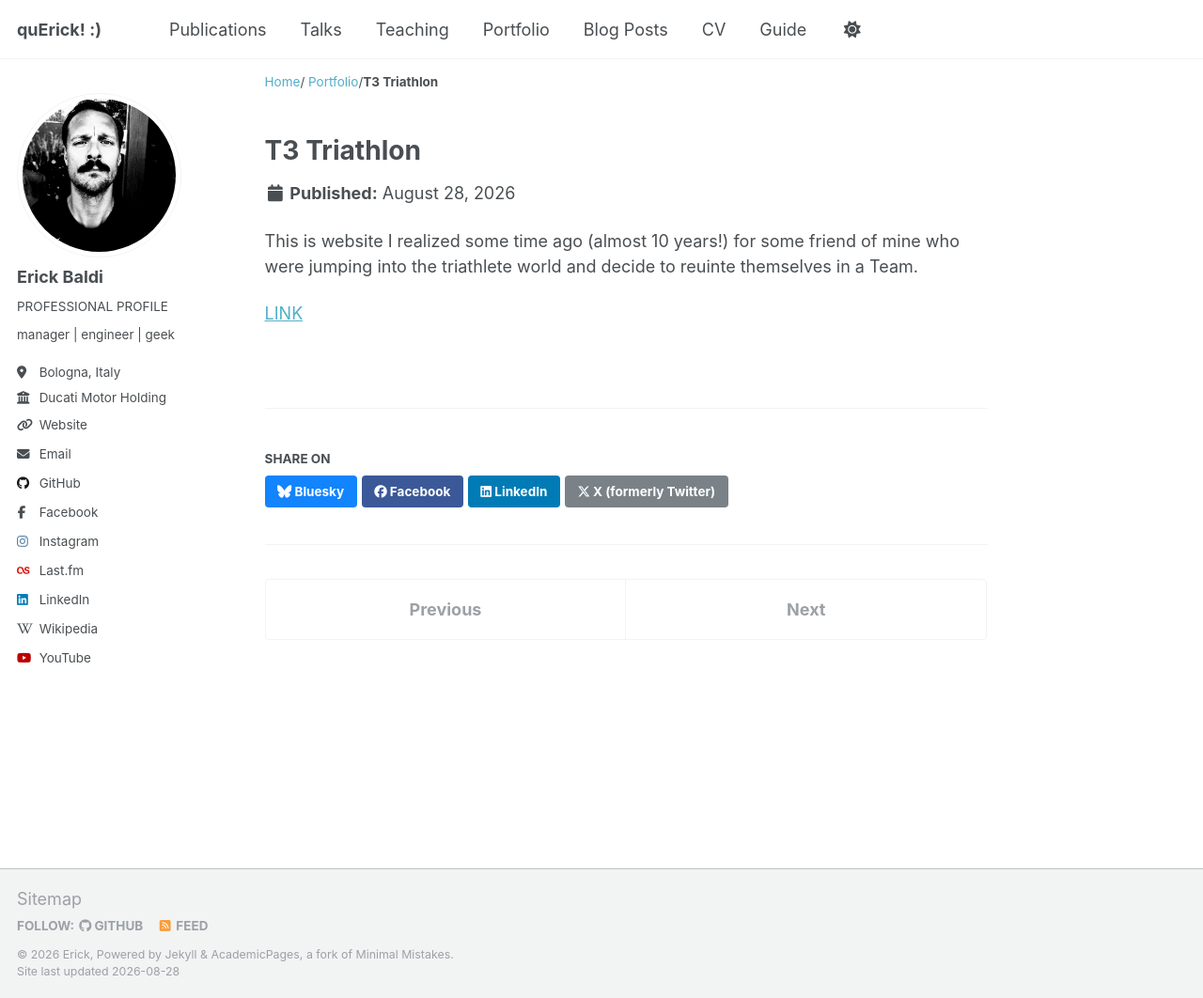
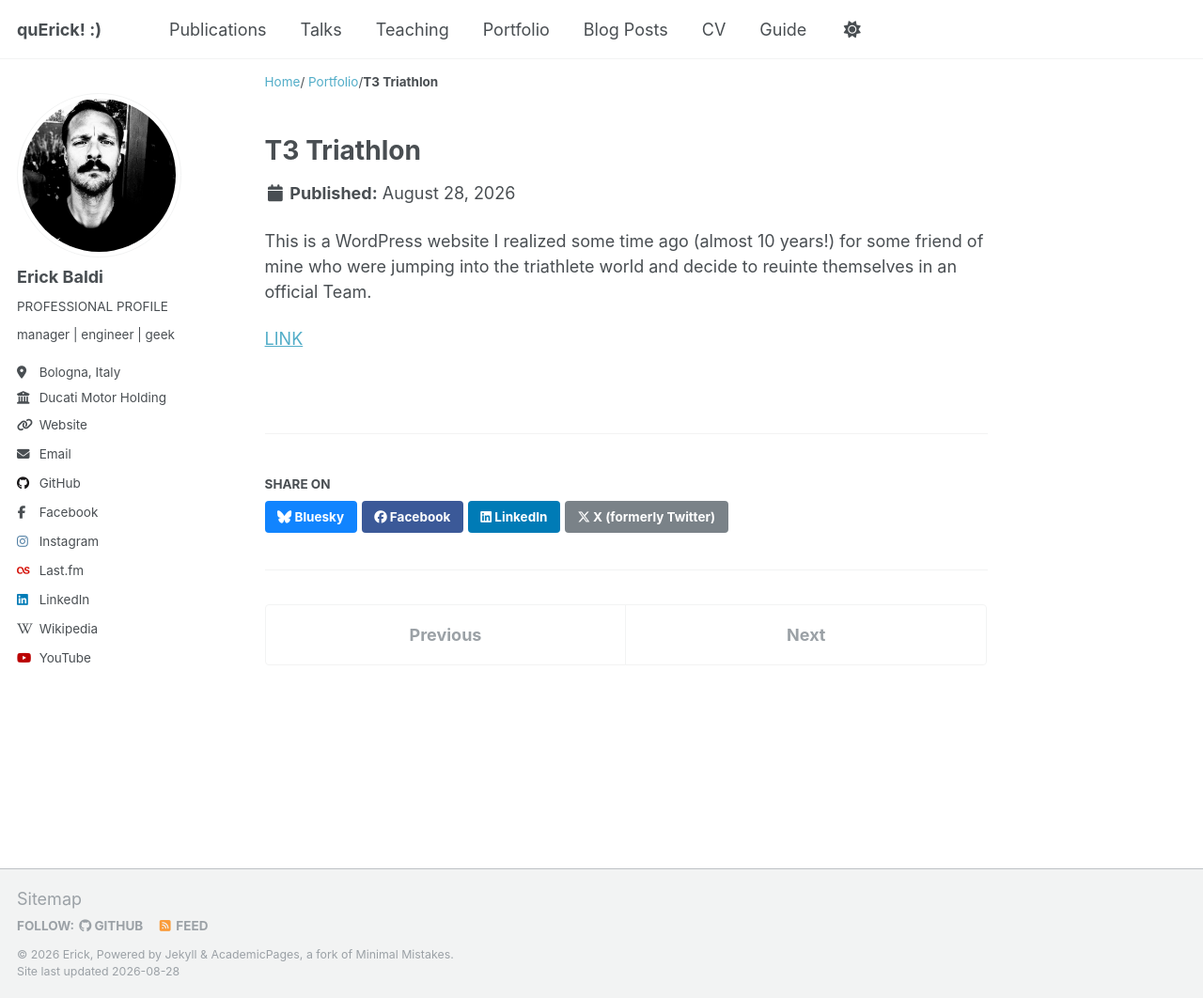
Before and after one commit to erickbaldi/erickbaldi.github.io, a Jekyll site: the page built from _portfolio/portfolio-2.md, in a window 1280 px wide and 1062 px high. Shown: the whole window at 94% size. Built offline with Jekyll 4.4.1, drawn with Linux system fonts in a browser that asks for light colours; a script that is not in the unit is left out.

Commit message:
Update portfolio-2.md

```diff
--- a/_portfolio/portfolio-2.md
+++ b/_portfolio/portfolio-2.md
@@ -1,10 +1,10 @@
 ---
 title: "T3 Triathlon"
-excerpt: "T3 Triathlon is a sport team that gather triathletes from the Bologna area and organizes events and challenges and gives advantages for its affiliates.
+excerpt: "T3 Triathlon is a sports team that gathers triathletes from the Bologna area and organizes events and challenges and gives advantages for its affiliates.
 <img src='/images/T3triathlon.png'>"
 collection: portfolio
 ---
 
-This is website I realized some time ago (almost 10 years!) for some friend of mine who were jumping into the triathlete world and decide to reuinte themselves in a Team.
+This is a WordPress website I realized some time ago (almost 10 years!) for some friend of mine who were jumping into the triathlete world and decide to reuinte themselves in an official Team.
 
 [LINK](https://t3triathlon.it)
```
